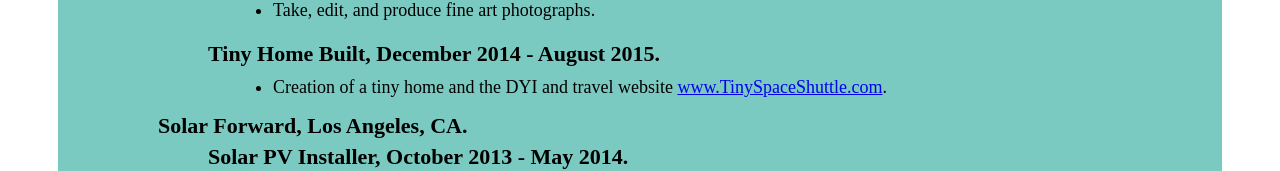
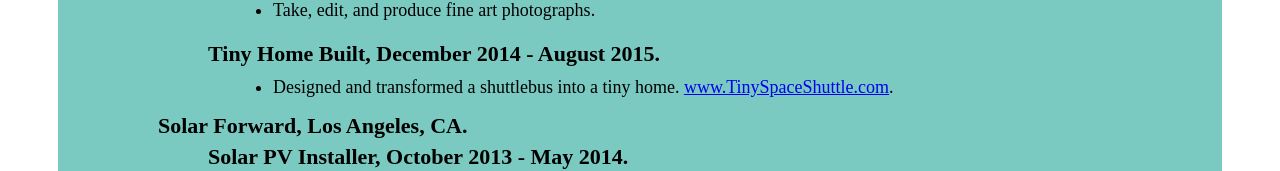
Before and after one commit to dpbpd/Resume, a website: page index.html in a window 1280 px wide. Shown: the part 759-930 px from the top of the page. Drawn offline with Linux system fonts and the light colour scheme.

Commit message:
text update

```diff
--- a/index.html
+++ b/index.html
@@ -68,7 +68,7 @@
 					</div>
 					<div class"block-content">
 						<ul>
-							<li>Creation of a tiny home and the DYI and travel website <a href="http://www.TinySpaceShuttle.com" target="_blank">www.TinySpaceShuttle.com</a>.</li>
+							<li>Designed and transformed a shuttlebus into a tiny home. <a href="http://www.TinySpaceShuttle.com" target="_blank">www.TinySpaceShuttle.com</a>.</li>
 
 						</ul>
 					</div>
```
